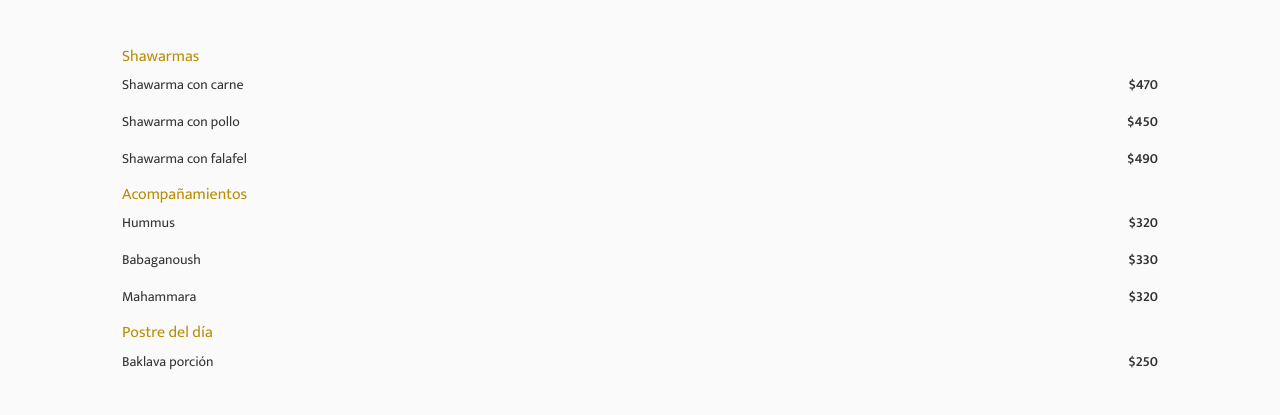
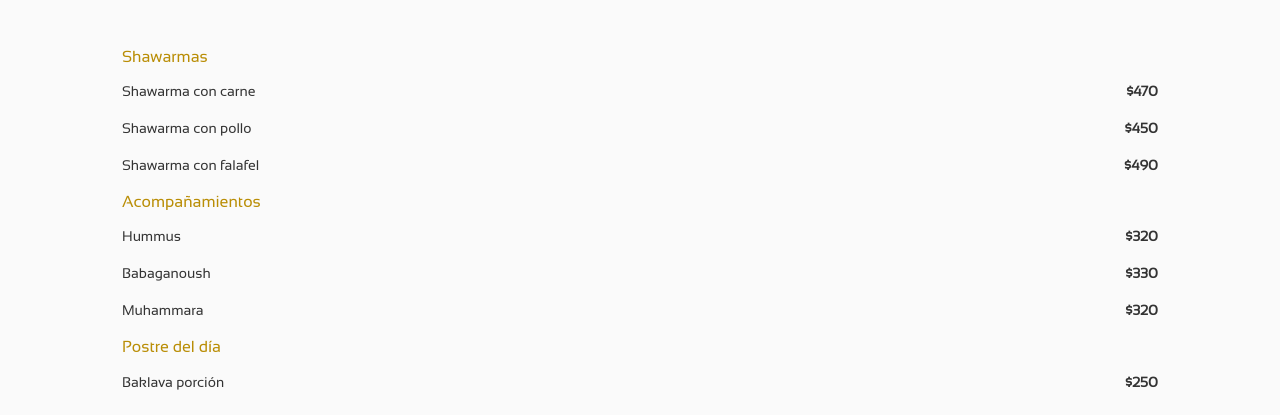
Before and after one commit to erikawww/Shawarma-Time, a plain HTML site: page index.html in a window 1280 px wide. Shown: the part 194-609 px from the top of the page. Drawn offline with nearby package versions, Linux system fonts and the light colour scheme.

Commit message:
nueva font + detalles design v.1.0

```diff
--- a/css/style.css
+++ b/css/style.css
@@ -1,8 +1,12 @@
 /**********
 estilos generales
 ***************/
+@font-face{
+   font-family: Sansation;
+   src: url(../fonts/Sansation_Regular.ttf)
+}
 body{
-   font-family: 'Mukta', sans-serif;
+   font-family: Sansation;
    background-color: #fafafa;
 }
 div img{
@@ -35,6 +39,7 @@ main{
 h3{
    color:#B98D05;
    font-size: 16px;
+   margin-bottom: 15px;
 }
 li{
    font-size: 14px;
@@ -43,6 +48,9 @@ li{
 .list-inline-item--price{
    font-weight: 600;
 }
+/****************
+footer RRSS
+****************/
 footer ul{
    margin-left:0;
    display: flex;
--- a/index.html
+++ b/index.html
@@ -45,7 +45,7 @@
                 <li class="list-inline-item--price">$330</li>
             </ul>
             <ul class="list-inline">
-                <li class="list-inline-item--type">Mahammara</li>
+                <li class="list-inline-item--type">Muhammara</li>
                 <li class="list-inline-item--price">$320</li>
             </ul>
         </div>
```
Also changed, not shown: fonts/Sansation_Bold.ttf (added), fonts/Sansation_Light.ttf (added), fonts/Sansation_Regular.ttf (added).
